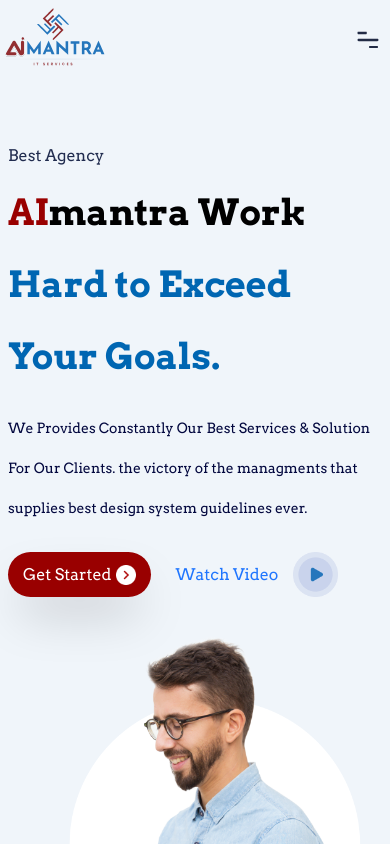
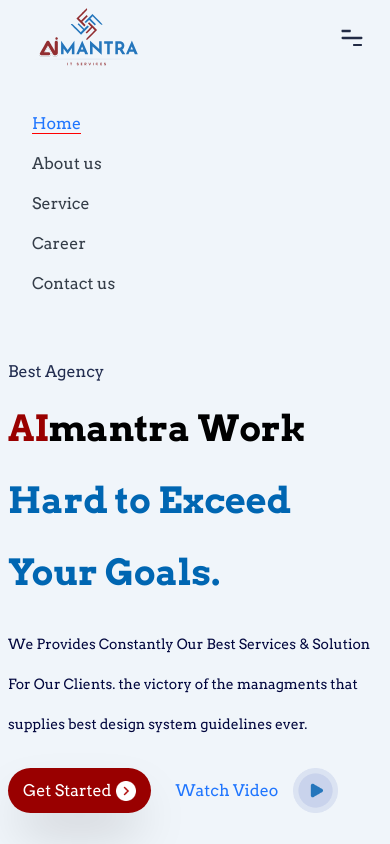
Before and after one commit to freakinrkb/Frontend_dashboard, a React (Vite) app: page / in a window 390 px wide. Both pictures are taken after a click on the picture 368 px from the left and 40 px from the top of the page. Shown: the top 844 px of the page. Built offline with nearby package versions, Linux system fonts and the light colour scheme.

Commit message:
Home: mobile nav done

```diff
--- a/src/components/Home/Hero.jsx
+++ b/src/components/Home/Hero.jsx
@@ -11,20 +11,20 @@
     <section className="bg-[hsl(210,50%,96%)] py-16">
       <div className="two-col container">
         <div className="odd">
-          <p className="text-[#212c4f]">Best Agency</p>
-          <p className="text-4xl font-bold md:text-5xl">
+          <div className="text-[#212c4f]">Best Agency</div>
+          <div className="text-4xl font-bold md:text-5xl">
             <p className="mt-6">
               <span className="red">AI</span>mantra Work
             </p>
             <p className="blue mt-8">Hard to Exceed</p>
             <p className="blue mt-8">Your Goals.</p>
-          </p>
+          </div>
           <p className="mt-8 max-w-[60ch] text-sm font-light leading-10 text-[#02073E]">
             We Provides Constantly Our Best Services & Solution For Our Clients.
             the victory of the managments that supplies best design system
             guidelines ever.
           </p>
-          <div className="mt-6 flex  gap-6">
+          <div className="mt-6 flex gap-6">
             <button className="start-button shadow-2xl">
               Get Started <img src={rightArrow} alt="Started" />
             </button>
--- a/src/components/Navbar.jsx
+++ b/src/components/Navbar.jsx
@@ -8,23 +8,23 @@
   const [showNav, setShowNav] = useState(false);
   const handleMenuClick = () => {
     console.log("Need Sidebar design");
-    setShowNav((prev) => {
-      !prev;
-    });
+    setShowNav(!showNav);
+    console.log(showNav);
   };
 
   return (
-    <nav className=" container relative flex h-20 items-center justify-between md:h-28">
+    <nav className=" container relative ">
+      <div className="large-nav flex h-28 justify-between">
         <div className="logo">
           <Link to="/">
             <img
-            className="absolute -left-[1.6rem] top-0 h-20 cursor-pointer md:-left-[2.3rem] md:h-28"
+              className="h-20 cursor-pointer md:h-28"
               src={Logo}
               alt="Logo"
             />
           </Link>
         </div>
-      <div className="nav-elements">
+        <div className="nav-elements flex h-20 items-center md:h-28">
           <ul className="text-md hidden items-center md:flex md:gap-8 lg:gap-12">
             <li>
               <NavLink
@@ -64,12 +64,64 @@
               </div>
             </NavLink>
           </ul>
+        </div>
+      </div>
       <img
-          className="cursor-pointer md:hidden"
+        className="absolute right-6 top-6 cursor-pointer md:hidden"
         src={Hamburger}
         alt="Menu"
         onClick={handleMenuClick}
       />
+      <div className="mobile-nav ml-6">
+        <ul
+          className={`text-md ${showNav ? " " : "hidden "} flex flex-col gap-4`}
+        >
+          <li>
+            <NavLink
+              className={({ isActive }) => `${isActive ? "activeLink " : ""}`}
+              to="/"
+              onClick={handleMenuClick}
+            >
+              Home
+            </NavLink>
+          </li>
+          <li>
+            <NavLink
+              className={({ isActive }) => `${isActive ? "activeLink " : ""}`}
+              to="/about"
+              onClick={handleMenuClick}
+            >
+              About us
+            </NavLink>
+          </li>
+          <li>
+            <NavLink
+              className={({ isActive }) => `${isActive ? "activeLink " : ""}`}
+              to="/services"
+              onClick={handleMenuClick}
+            >
+              Service
+            </NavLink>
+          </li>
+          <li>
+            <NavLink
+              className={({ isActive }) => `${isActive ? "activeLink " : ""}`}
+              to="/career"
+              onClick={handleMenuClick}
+            >
+              Career
+            </NavLink>
+          </li>
+          <li>
+            <NavLink
+              className={({ isActive }) => `${isActive ? "activeLink " : ""}`}
+              to="/contact-us"
+              onClick={handleMenuClick}
+            >
+              Contact us
+            </NavLink>
+          </li>
+        </ul>
       </div>
     </nav>
   );
--- a/src/styles/Navbar.css
+++ b/src/styles/Navbar.css
@@ -8,3 +8,6 @@
   font-weight: 500;
   border-bottom: 1px solid red;
 }
+li {
+  @apply hover:shadow-sm;
+}
```
Also changed, not shown: src/assets/logo.png (added), src/assets/logo.svg. Lines whose indentation alone changed are shown as unchanged.
